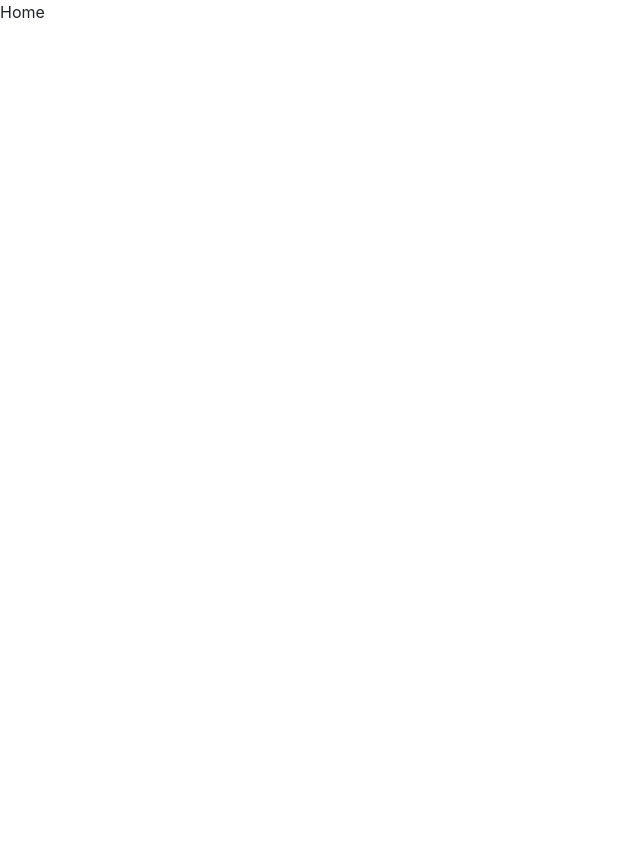
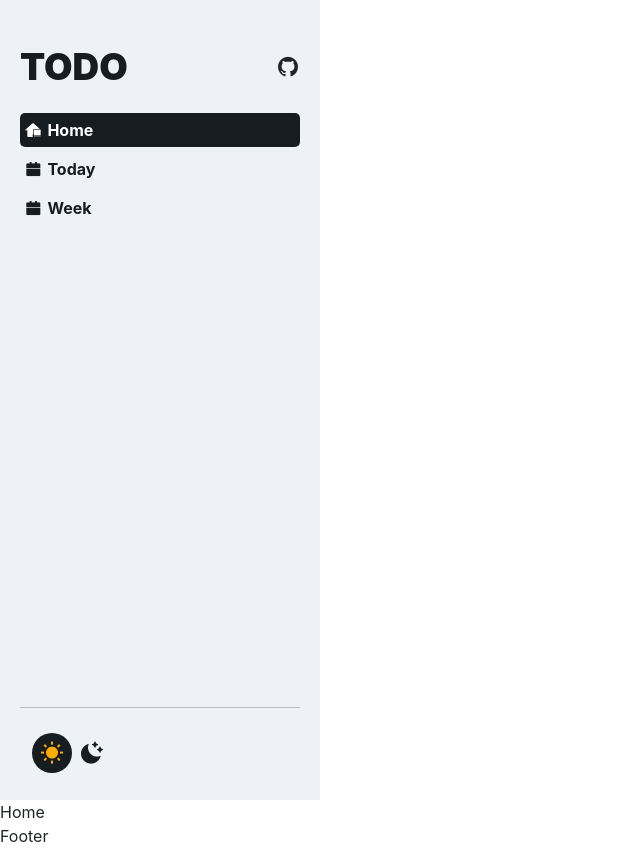
Before and after one commit to a7mad1112/full-stack-to-do, a React (Vite) app: page / in a window 1280 px wide. Shown: the whole page, without its empty margins (0-640 px from the left). Before the commit the page ends 800 px from the top, so only its background shows below. Built offline with nearby package versions, Linux system fonts and the light colour scheme.

Commit message:
add side bar

```diff
--- a/package.json
+++ b/package.json
@@ -14,7 +14,8 @@
     "react": "^18.2.0",
     "react-dom": "^18.2.0",
     "react-router-dom": "^6.11.1",
-    "reactstrap": "^9.1.9"
+    "reactstrap": "^9.1.9",
+    "remixicon": "^3.2.0"
   },
   "devDependencies": {
     "@types/react": "^18.0.28",
--- a/src/App.jsx
+++ b/src/App.jsx
@@ -1,12 +1,18 @@
 import Header from "./component/Header/Header"
 import Routers from "./routers/Routers"
+import Footer from './component/Footer/Footer';
+import SideBar from "./component/SideBar/SideBar";
 
 function App() {
 
   return (
     <>
       <Header/>
+      <main className="d-flex">
+        <SideBar/>
+      </main>
       <Routers/>
+      <Footer/>
     </>
   )
 }
--- /dev/null
+++ b/src/component/SideBar/SideBar.jsx
@@ -0,0 +1,69 @@
+import { useEffect } from "react";
+import { NavLink } from "react-router-dom";
+import "./side-bar.css";
+const SideBar = () => {
+  useEffect(() => {
+    const value = localStorage.getItem("displayMode") || "";
+    if (value === "dark") document.body.classList.add("display-dark");
+  }, []);
+
+  const toggleDisplayMode = () => {
+    let value = localStorage.getItem("displayMode");
+    value = value === "light" ? "dark" : "light";
+    localStorage.setItem("displayMode", value);
+    value === "dark"
+      ? document.body.classList.add("display-dark")
+      : document.body.classList.remove("display-dark");
+  };
+  return (
+    <aside id="side">
+      <header className="d-flex  justify-content-between align-items-center mb-4">
+        <h1 className="text-uppercase">todo</h1>
+        <span className="scale-action logo">
+          <i className="ri-github-fill"></i>
+        </span>
+      </header>
+
+      <div className="wrapper">
+        <nav>
+          <ul className="p-0">
+            <li>
+              <NavLink to={"/"} activeclassname="active">
+                <i className="ri-home-office-fill"></i>
+                <span>home</span>
+              </NavLink>
+            </li>
+
+            <li>
+              <NavLink to={"/today"} activeclassname="active">
+                <i className="ri-calendar-fill"></i>
+                <span>today</span>
+              </NavLink>
+            </li>
+
+            <li>
+              <NavLink to={"/week"} activeclassname="active">
+                <i className="ri-calendar-fill"></i>
+                <span>week</span>
+              </NavLink>
+            </li>
+          </ul>
+        </nav>
+        <footer>
+          <hr />
+          <div id="display-mode" onClick={toggleDisplayMode}>
+            <span className="light-mode">
+              <i className="ri-sun-fill"></i>
+            </span>
+            <span className="dark-mode">
+              <i className="ri-moon-clear-fill"></i>
+            </span>
+            <span className="ball"></span>
+          </div>
+        </footer>
+      </div>
+    </aside>
+  );
+};
+
+export default SideBar;
--- /dev/null
+++ b/src/component/SideBar/side-bar.css
@@ -0,0 +1,147 @@
+aside {
+  width: 320px;
+  background-color: var(--sec-color, #eef2f6);
+  height: 100vh;
+  position: sticky;
+  z-index: 1;
+  left: 0;
+  top: 0;
+  padding: 45px 20px;
+  transition-property: left;
+  transition-duration: 0.4s;
+  transition-timing-function: linear;
+}
+
+@media (max-width: 767px) {
+  #side {
+    left: -320px;
+    position: fixed;
+    height: 100vh;
+    padding-top: 60px;
+  }
+}
+
+#side.show-side {
+  left: 0;
+}
+
+#side header h1 {
+  font-size: 2.3rem;
+  font-weight: 1000;
+  color: var(--black-color, #000);
+}
+
+
+
+aside ul {
+  display: flex;
+  flex-direction: column;
+  gap: 5px;
+}
+
+aside ul li {
+  width: 100%;
+}
+
+aside ul li a {
+  width: 100%;
+  text-transform: capitalize;
+  padding: 5px 5px;
+  border-radius: 5px;
+  font-weight: bold;
+}
+
+aside ul li a {
+  color: var(--black-color);
+  position: relative;
+  display: flex;
+  align-items: center;
+  justify-content: flex-start;
+  gap: 0.4rem;
+}
+aside ul li a i {
+  line-height: 100%;
+}
+aside ul li a.active {
+  background-color: var(--black-color);
+  color: #fff;
+}
+
+aside ul li a:hover:not(a.active) {
+  background-color: #171c2188;
+  color: #fff;
+}
+
+/*
+aside>ul li a::after {
+  content: attr(data-tasks-count);
+  position: absolute;
+  right: 5px;
+  top: 50%;
+  transform: translateY(-50%);
+  padding: 4px 7px;
+  border-radius: 50%;
+  line-height: 14px;
+  font-size: 14px;
+} */
+
+aside>ul li a.active::after {
+  color: var(--black-color);
+  background-color: var(--sec-color);
+}
+
+
+aside .wrapper {
+  height: 100%;
+  display: grid;
+  grid-template-rows: 1fr auto;
+  padding-bottom: 25px;
+}
+
+/* Display Mode Toggler */
+/* Light Mode */
+#display-mode {
+  padding: 45px 20px;
+  cursor: pointer;
+  position: relative;
+  display: flex;
+  justify-content: flex-start;
+  align-items: center;
+  height: 40px;
+  border-radius: 20px;
+  gap: 1rem;
+}
+
+#display-mode i {
+  font-size: 24px;
+}
+
+
+#display-mode .light-mode {
+  color: var(--medium-priority);
+}
+
+#display-mode .dark-mode {
+  color: var(--black-color);
+}
+
+#display-mode .ball {
+  position: absolute;
+  width: 40px;
+  height: 40px;
+  border-radius: 50%;
+  left: 12px;
+  transition: 0.4s;
+  background-color: var(--black-color);
+  top: 50%;
+  transform: translateY(-50%);
+  transition: 0.4s;
+  z-index: -1;
+}
+
+body.display-dark #display-mode .ball {
+  left: 50px;
+  background-color: var(--medium-priority);
+}
+
+/* End Mode Toggler */
--- a/src/component/ToggleSideBar/ToggleSideBar.jsx
+++ b/src/component/ToggleSideBar/ToggleSideBar.jsx
@@ -6,7 +6,7 @@ const ToggleSideBar = () => {
   const handleClick = () => {
     togglerRef.current.classList.toggle('menu-clicked');
     setIsXNav(!isXNav);
-    // document.getElementById('side').classList.toggle('show-side');
+    document.getElementById('side').classList.toggle('show-side');
   }
   return (
     <div className="menu-icon-container">
--- a/src/index.css
+++ b/src/index.css
@@ -33,3 +33,16 @@ a {
 section h2 {
   font-weight: bolder;
 }
+
+
+.scale-action {
+  font-size: 1.5rem;
+  transition-duration: 0.4s;
+  transition-property: transform;
+  transition-timing-function: cubic-bezier(0.68, -0.55, 0.27, 1.55);
+  cursor: pointer;
+}
+
+.scale-action:hover {
+  transform: scale(1.3);
+}
--- a/src/main.jsx
+++ b/src/main.jsx
@@ -4,6 +4,7 @@ import App from "./App.jsx";
 import "./index.css";
 import "bootstrap/dist/css/bootstrap.min.css";
 import "bootstrap/dist/js/bootstrap.bundle";
+import 'remixicon/fonts/remixicon.css'
 import { BrowserRouter as Routers } from "react-router-dom";
 ReactDOM.createRoot(document.getElementById("root")).render(
   <React.StrictMode>
```
Also changed, not shown: 1 other file (tests, documents, lock files or other folders).
